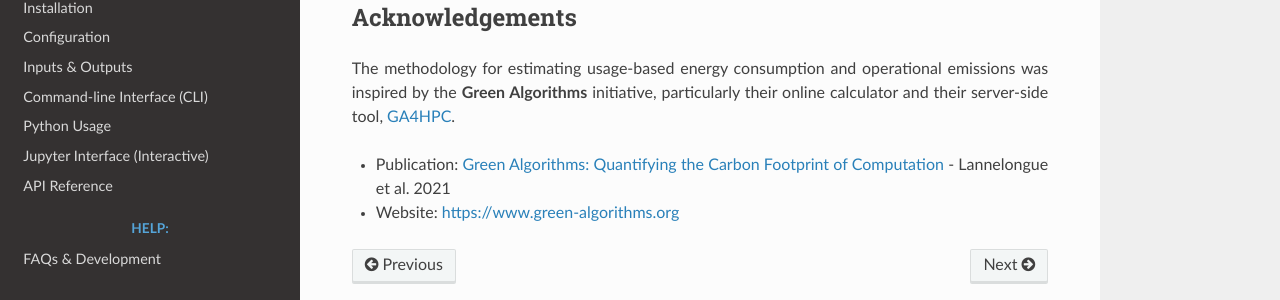
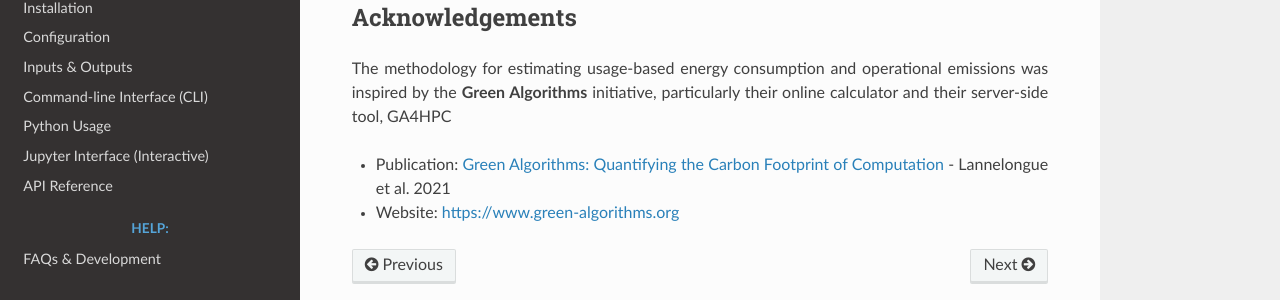
Before and after one commit to Elliot-Ayliffe/GRACE-HPC, a Sphinx documentation site: the page built from docs/methodology.md, in a window 1280 px wide and 900 px high, scrolled down 3650 px. Shown: the part 486-786 px from the top of the window. Built offline with Sphinx 7.4.7 and the Read the Docs theme 3.1.0, drawn with Linux system fonts in a browser that asks for light colours; part of the change alters nothing that is shown.

```diff
--- a/docs/methodology.md
+++ b/docs/methodology.md
@@ -162,7 +162,7 @@ Below is a list of assumptions and limitations to keep in mind when using this t
 
 ## Acknowledgements
 
-The methodology for estimating usage-based energy consumption and operational emissions was inspired by the **Green Algorithms** initiative, particularly their online calculator and their server-side tool, [GA4HPC](https://github.com/GreenAlgorithms/GreenAlgorithms4HPC).
+The methodology for estimating usage-based energy consumption and operational emissions was inspired by the **Green Algorithms** initiative, particularly their online calculator and their server-side tool, GA4HPC
 
 - Publication: [Green Algorithms: Quantifying the Carbon Footprint of Computation](https://advanced.onlinelibrary.wiley.com/doi/10.1002/advs.202100707) - Lannelongue et al. 2021
 
```
